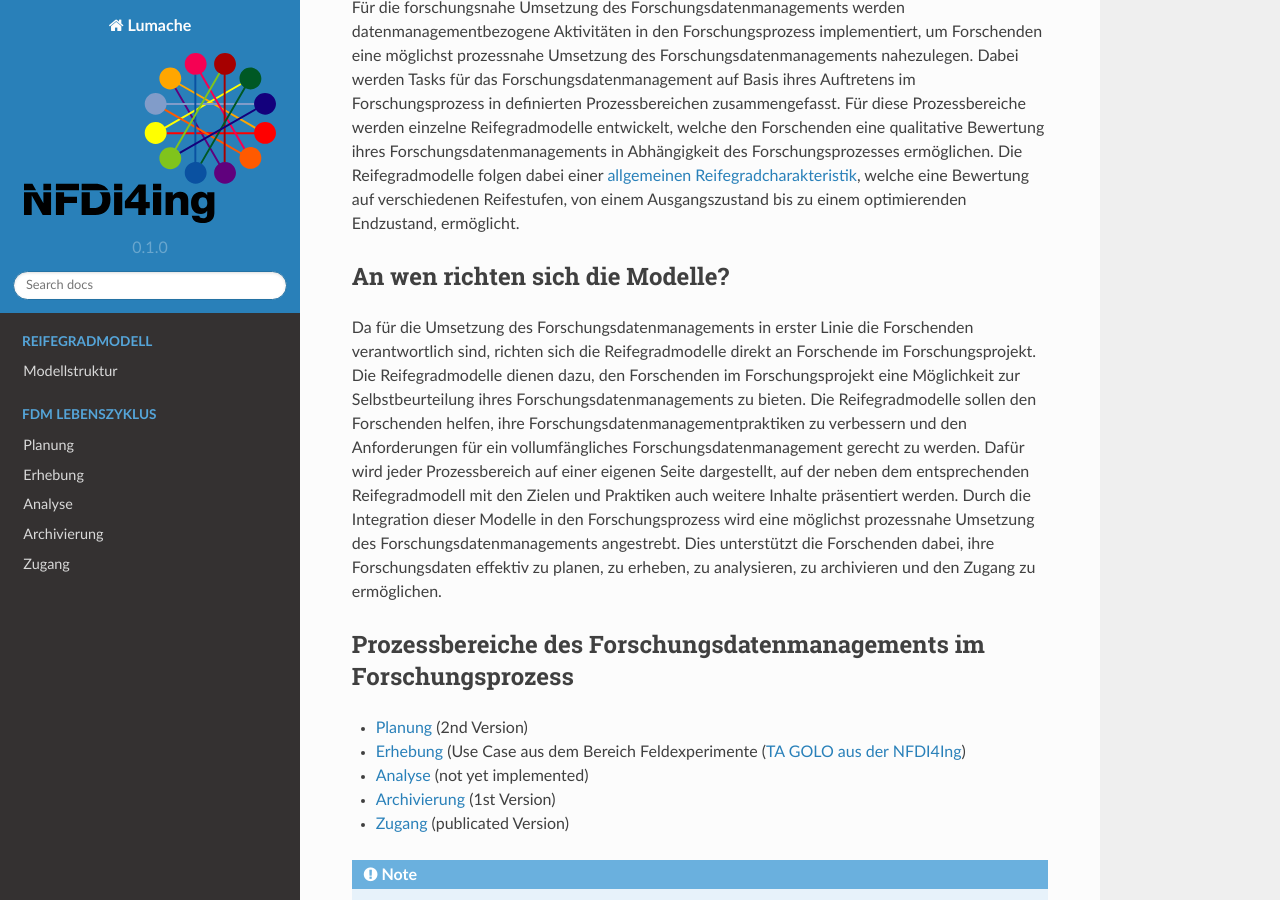
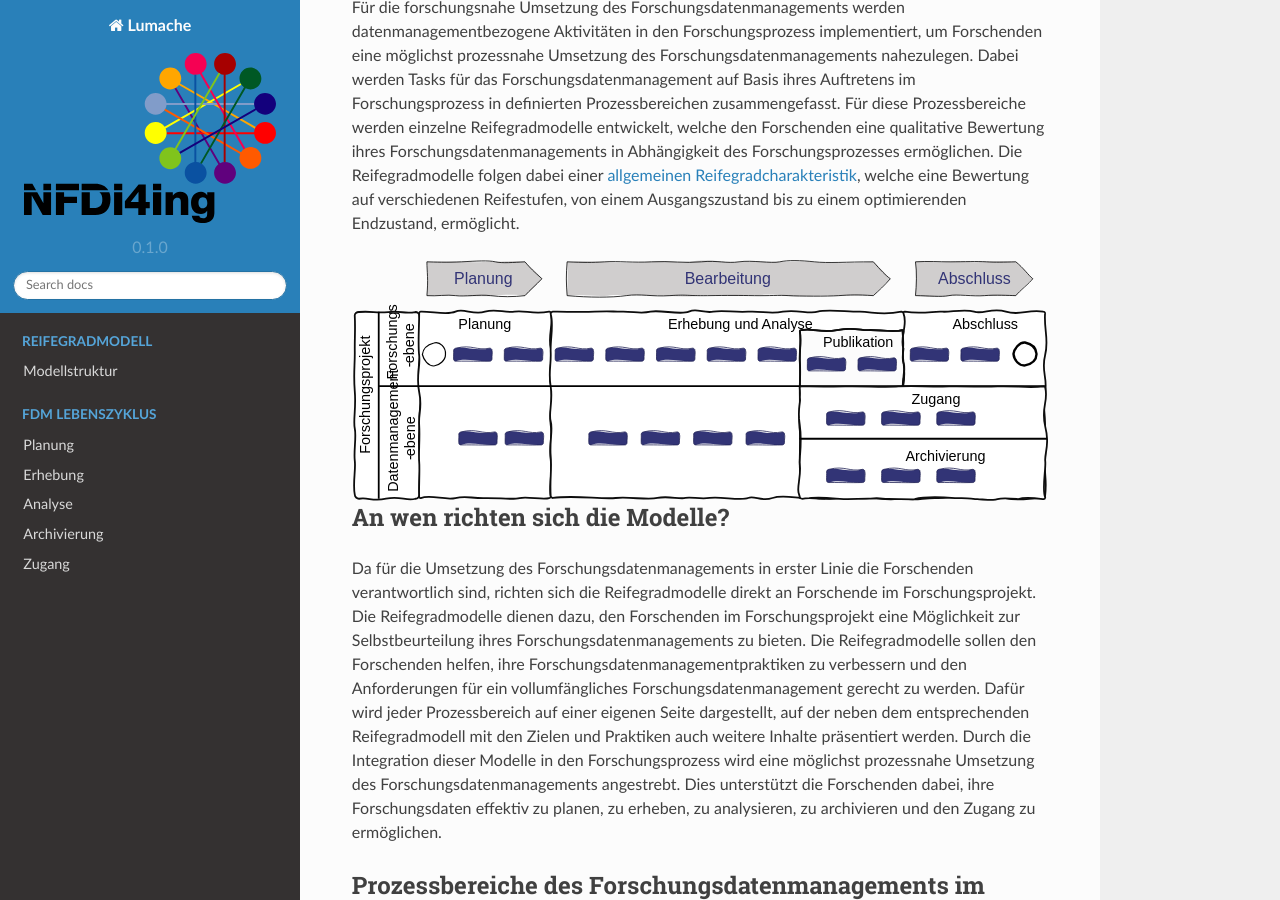
Before and after one commit to LUHMW/MaturityModelsNFDI4Ing, a Sphinx documentation site: the page built from docs/source/index.rst, in a window 1280 px wide and 900 px high, scrolled down 518 px. Built offline with Sphinx 7.4.7 and the Read the Docs theme 2.0.0, drawn with Linux system fonts in a browser that asks for light colours.

Commit message:
Update index.rst

```diff
--- a/docs/source/index.rst
+++ b/docs/source/index.rst
@@ -10,6 +10,9 @@ dieser Phase. Die Reifegradmodelle besitzen für die Reifegradbestimmung eine Au
 Qualitätsbewertung für das Forschungsdatenmanagement in Forschungsprojekten
 --------
 Für die forschungsnahe Umsetzung des Forschungsdatenmanagements werden datenmanagementbezogene Aktivitäten in den Forschungsprozess implementiert, um Forschenden eine möglichst prozessnahe Umsetzung des Forschungsdatenmanagements nahezulegen. Dabei werden Tasks für das Forschungsdatenmanagement auf Basis ihres Auftretens im Forschungsprozess in definierten Prozessbereichen zusammengefasst. Für diese Prozessbereiche werden einzelne Reifegradmodelle entwickelt, welche den Forschenden eine qualitative Bewertung ihres Forschungsdatenmanagements in Abhängigkeit des Forschungsprozesses ermöglichen. Die Reifegradmodelle folgen dabei einer `allgemeinen Reifegradcharakteristik <https://maturitymodel-rtd-tutorial.readthedocs.io/en/latest/reifegradmodell.html#allgemeine-reifegradcharakteristik>`_, welche eine  Bewertung auf verschiedenen Reifestufen, von einem Ausgangszustand bis zu einem optimierenden Endzustand, ermöglicht.
+
+.. image:: images/Projekt_prozess.svg
+   :align: center
 
 An wen richten sich die Modelle?
 --------
```
